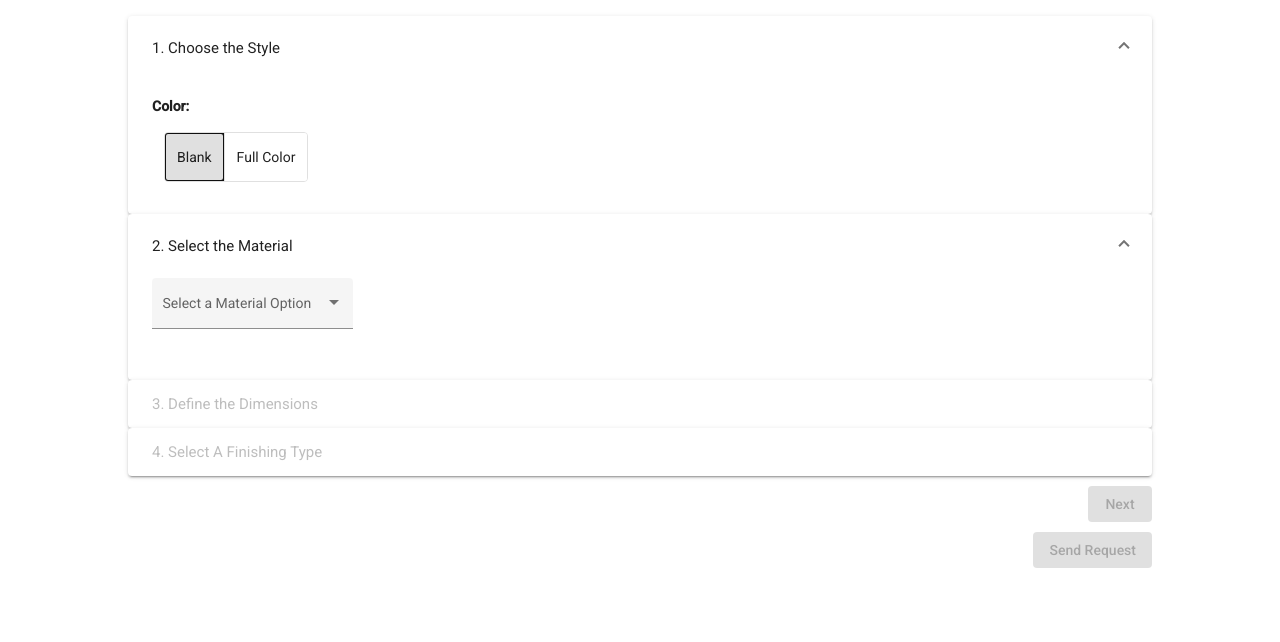
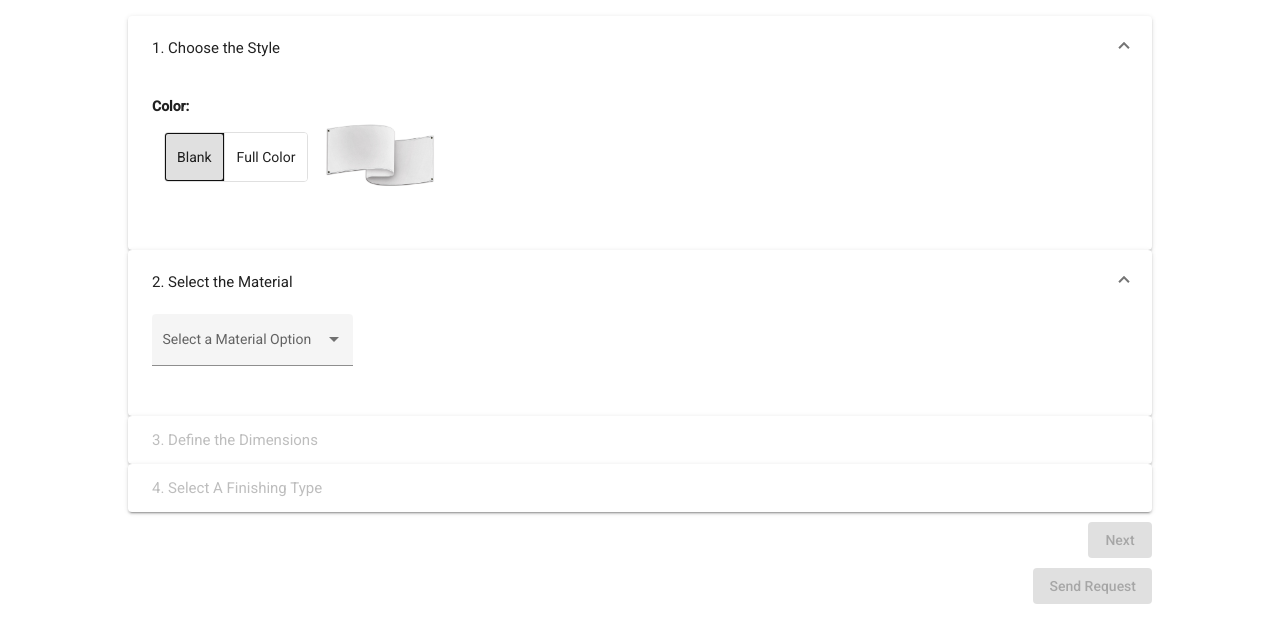
Before and after one commit to TarasOstasha/customizer, an Angular app: page / in a window 1280 px wide. Both pictures are taken after a click on the button "Blank". Shown: the top 642 px of the page. Built offline with nearby package versions, Linux system fonts and the light colour scheme.

Commit message:
add test img

```diff
--- a/src/app/main/main.component.html
+++ b/src/app/main/main.component.html
@@ -7,7 +7,7 @@
                 1. Choose the Style
             </mat-panel-title>
         </mat-expansion-panel-header>
-        <p>
+        <p class="img-row">
             <strong class="strong">Color:</strong>
             <mat-button-toggle-group name="fontStyle" aria-label="Font Style">
                 <mat-button-toggle value="bold" (click)="chooseBlank()">Blank</mat-button-toggle>
@@ -17,6 +17,10 @@
                 <mat-button-toggle value="bold" (click)="chooseOneSided()">One Sided</mat-button-toggle>
                 <mat-button-toggle value="italic" (click)="chooseTwoSided()">Two Sided</mat-button-toggle>
             </mat-button-toggle-group>
+        </p>
+        <p class="img-row">
+            <img src="../../assets/imgs/blank-color.jpg" alt="blank" *ngIf="blankImg">
+            <img src="../../assets/imgs/full-color.jpg" alt="color" *ngIf="colorImg">
         </p>
     </mat-expansion-panel>
     <!-- 2. Select the Material -->
--- a/src/app/main/main.component.less
+++ b/src/app/main/main.component.less
@@ -22,3 +22,10 @@ mat-button-toggle-group {
     font-weight: bold;
     color: red;
 }
+
+.img-row {
+    display: inline-block;
+    img {
+        width: 120px;
+    }
+}
--- a/src/app/main/main.component.ts
+++ b/src/app/main/main.component.ts
@@ -28,6 +28,9 @@ export class MainComponent implements OnInit {
   oneSidedMaterialFlag: boolean;
   twoSidedMaterialFlag: boolean;
 
+  // img flags
+  blankImg: boolean;
+  colorImg: boolean;
 
 
   addressFlag: boolean;
@@ -118,6 +121,9 @@ export class MainComponent implements OnInit {
     this.oneSidedMaterialFlag = false;
     this.twoSidedMaterialFlag = false;
     this.fullColor = false;
+    // img
+    this.blankImg = true;
+    this.colorImg = false;
   }
   chooseFullColor() {
     this.isDisabledMaterial = true;
@@ -126,6 +132,10 @@ export class MainComponent implements OnInit {
     this.isDisabledType = true;
     this.isDisabledDimensions = true;
     this.isDisabledMaterial = true;
+    this.addressFlag = false;
+    // img
+    this.colorImg = true;
+    this.blankImg = false;
   }
   chooseOneSided() {
     this.isDisabledMaterial = false;
@@ -140,6 +150,7 @@ export class MainComponent implements OnInit {
     this.twoSidedMaterialFlag = true;
     this.isDisabledType = true;
     this.isDisabledDimensions = true;
+    this.addressFlag = false;
     //this.isDisabledMaterial = true;
   }
 
```
